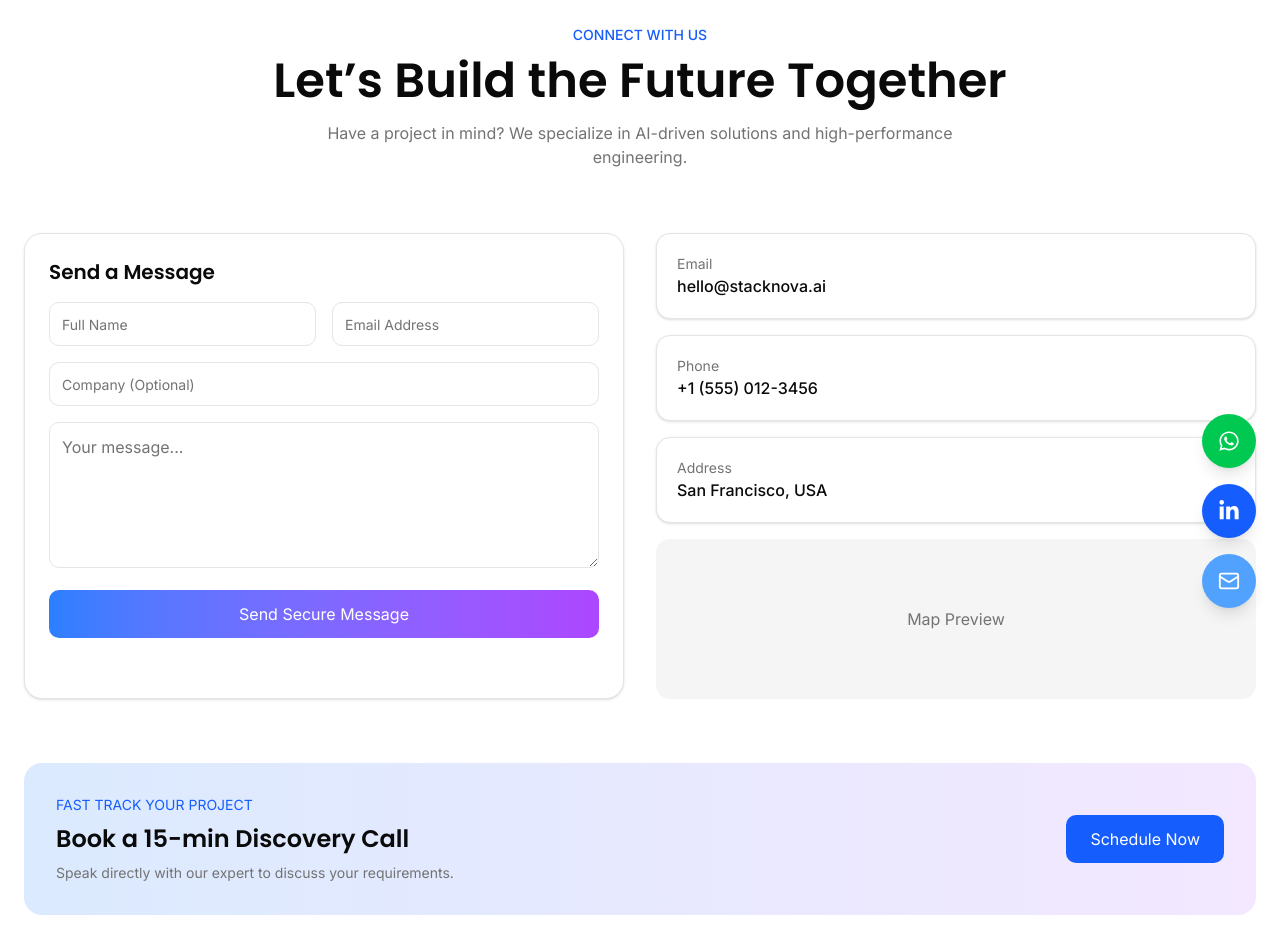
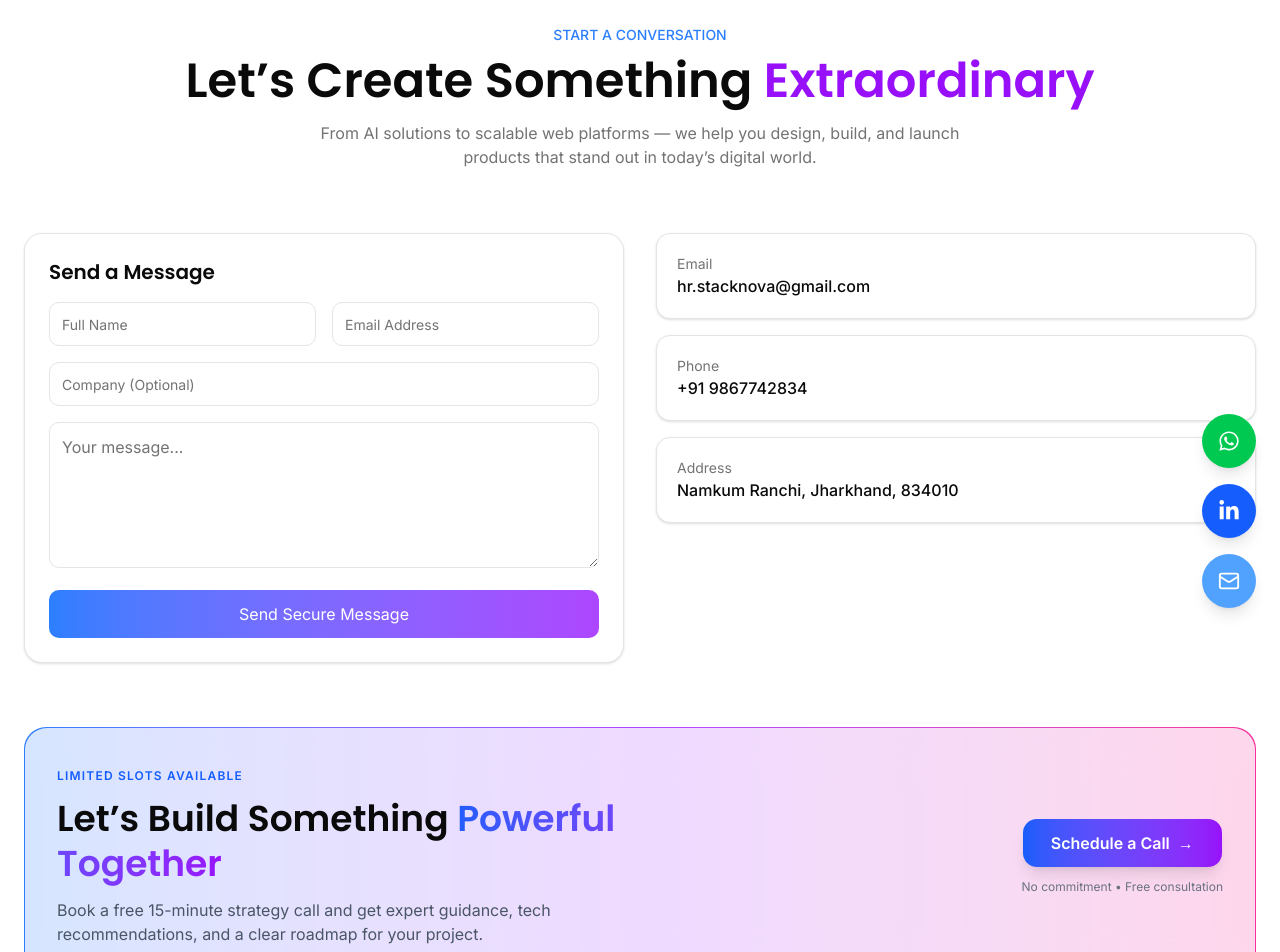
Before and after one commit to hemantgupta98/StackNova, a Next.js app in the folder frontend/: page /src/contact in a window 1280 px wide. Shown: the part 120-1072 px from the top of the page. Built offline with nearby package versions, Linux system fonts and the light colour scheme.

Commit message:
Update contact ui

```diff
--- a/frontend/app/src/contact/page.tsx
+++ b/frontend/app/src/contact/page.tsx
@@ -1,8 +1,14 @@
 "use client";
 
+import dynamic from "next/dynamic";
 import { Input } from "@/components/ui/input";
-import React from "react";
+
 import { useForm, SubmitHandler } from "react-hook-form";
+
+const Map = dynamic(() => import("@/components/ui/map"), {
+  ssr: false,
+  loading: () => <div className="h-100 w-full rounded-xl bg-muted" />,
+});
 
 type message = {
   name: string;
@@ -59,22 +65,23 @@ export default function ContactPage() {
 
       {/* Hero */}
       <section className="text-center py-16 px-6">
-        <p className="text-sm text-blue-600 font-medium mb-3">
-          CONNECT WITH US
+        <p className="text-sm text-blue-500 font-medium mb-3">
+          START A CONVERSATION
         </p>
         <h2 className="text-4xl md:text-5xl font-bold mb-4">
-          Let’s Build the Future Together
+          Let’s Create Something{" "}
+          <span className="text-purple-600">Extraordinary</span>
         </h2>
         <p className="text-muted-foreground max-w-2xl mx-auto">
-          Have a project in mind? We specialize in AI-driven solutions and
-          high-performance engineering.
+          From AI solutions to scalable web platforms — we help you design,
+          build, and launch products that stand out in today’s digital world.
         </p>
       </section>
 
       {/* Main Grid */}
       <section className="max-w-7xl mx-auto px-6 grid md:grid-cols-2 gap-8 pb-16">
         {/* Form */}
-        <div className="bg-card border border-border p-6 rounded-2xl shadow-sm">
+        <div className="bg-card max-h-120 border border-border p-6 rounded-2xl shadow-sm">
           <h3 className="text-xl font-semibold mb-4">Send a Message</h3>
 
           {/* Form logic added below - UI structure unchanged */}
@@ -143,42 +150,63 @@ export default function ContactPage() {
         <div className="space-y-4">
           <div className="bg-card border border-border p-5 rounded-xl shadow-sm">
             <p className="text-sm text-muted-foreground">Email</p>
-            <p className="font-medium">hello@stacknova.ai</p>
+            <p className="font-medium">hr.stacknova@gmail.com</p>
           </div>
 
           <div className="bg-card border border-border p-5 rounded-xl shadow-sm">
             <p className="text-sm text-muted-foreground">Phone</p>
-            <p className="font-medium">+1 (555) 012-3456</p>
+            <p className="font-medium">+91 9867742834</p>
           </div>
 
           <div className="bg-card border border-border p-5 rounded-xl shadow-sm">
             <p className="text-sm text-muted-foreground">Address</p>
-            <p className="font-medium">San Francisco, USA</p>
+            <p className="font-medium">Namkum Ranchi, Jharkhand, 834010</p>
           </div>
 
-          <div className="bg-muted h-40 rounded-xl flex items-center justify-center text-muted-foreground">
-            Map Preview
-          </div>
+          <div className="bg-muted  rounded-xl flex items-center justify-center text-muted-foreground"></div>
         </div>
       </section>
 
       {/* CTA */}
-      <section className="max-w-7xl mx-auto px-6 pb-16">
-        <div className="bg-linear-to-r from-blue-100 to-purple-100 p-8 rounded-2xl flex flex-col md:flex-row items-center justify-between gap-4">
-          <div>
-            <p className="text-sm text-blue-600 mb-2">
-              FAST TRACK YOUR PROJECT
-            </p>
-            <h3 className="text-2xl font-bold mb-2">
-              Book a 15-min Discovery Call
-            </h3>
-            <p className="text-muted-foreground text-sm">
-              Speak directly with our expert to discuss your requirements.
-            </p>
+
+      <section className="max-w-7xl mx-auto px-6 pb-20">
+        <div className="relative overflow-hidden rounded-3xl p-px bg-linear-to-r from-blue-500 via-purple-500 to-pink-500">
+          {/* Glass Card */}
+          <div className="bg-white/80 backdrop-blur-xl rounded-3xl px-8 py-10 flex flex-col md:flex-row items-center justify-between gap-6">
+            {/* Left Content */}
+            <div className="max-w-xl">
+              <p className="text-xs tracking-widest text-blue-600 font-semibold mb-3 uppercase">
+                Limited Slots Available
+              </p>
+
+              <h3 className="text-3xl md:text-4xl font-bold mb-3 leading-tight">
+                Let’s Build Something
+                <span className="bg-linear-to-r from-blue-600 to-purple-600 bg-clip-text text-transparent">
+                  {" "}
+                  Powerful Together
+                </span>
+              </h3>
+
+              <p className="text-gray-600 text-sm md:text-base">
+                Book a free 15-minute strategy call and get expert guidance,
+                tech recommendations, and a clear roadmap for your project.
+              </p>
+            </div>
+
+            {/* Right CTA */}
+            <div className="flex flex-col items-center gap-3">
+              <button className="group relative inline-flex items-center justify-center px-7 py-3 font-semibold text-white bg-linear-to-r from-blue-600 to-purple-600 rounded-xl shadow-lg hover:shadow-xl transition-all duration-300">
+                Schedule a Call
+                <span className="ml-2 group-hover:translate-x-1 transition-transform">
+                  →
+                </span>
+              </button>
+
+              <p className="text-xs text-gray-500">
+                No commitment • Free consultation
+              </p>
+            </div>
           </div>
-          <button className="bg-blue-600 text-white px-6 py-3 rounded-lg">
-            Schedule Now
-          </button>
         </div>
       </section>
     </div>
--- /dev/null
+++ b/frontend/components/ui/map.tsx
@@ -0,0 +1,71 @@
+/* eslint-disable @typescript-eslint/no-explicit-any */
+"use client";
+
+import { MapContainer, TileLayer } from "react-leaflet";
+import L from "leaflet";
+import "leaflet/dist/leaflet.css";
+
+// Fix default marker asset URLs for bundlers
+import markerIcon2x from "leaflet/dist/images/marker-icon-2x.png";
+import markerIcon from "leaflet/dist/images/marker-icon.png";
+import markerShadow from "leaflet/dist/images/marker-shadow.png";
+
+const markerIcon2xUrl =
+  typeof markerIcon2x === "string" ? markerIcon2x : (markerIcon2x as any).src;
+const markerIconUrl =
+  typeof markerIcon === "string" ? markerIcon : (markerIcon as any).src;
+const markerShadowUrl =
+  typeof markerShadow === "string" ? markerShadow : (markerShadow as any).src;
+
+delete (L.Icon.Default.prototype as any)._getIconUrl;
+L.Icon.Default.mergeOptions({
+  iconRetinaUrl: markerIcon2xUrl,
+  iconUrl: markerIconUrl,
+  shadowUrl: markerShadowUrl,
+});
+
+export default function MapComponent() {
+  const position: [number, number] = [22.8046, 86.2029];
+
+  const onMapCreated = (map: L.Map) => {
+    map.setView(position, 13);
+    // Lock panning so the fixed overlay pin stays on the user's location
+    map.dragging.disable();
+    map.touchZoom.disable();
+    map.scrollWheelZoom.disable();
+    map.doubleClickZoom.disable();
+    map.boxZoom.disable();
+    map.keyboard.disable();
+  };
+
+  return (
+    <div className="relative">
+      <MapContainer
+        center={position}
+        zoom={13}
+        className="w-full rounded-xl"
+        style={{ height: "400px" }}
+      >
+        <TileLayer url="https://{s}.tile.openstreetmap.org/{z}/{x}/{y}.png" />
+      </MapContainer>
+
+      {/* Fixed small center pin overlay */}
+      <div className="pointer-events-none absolute left-1/2 top-1/2 -translate-x-1/2 -translate-y-1/2">
+        <svg
+          width="20"
+          height="20"
+          viewBox="0 0 24 24"
+          fill="none"
+          xmlns="http://www.w3.org/2000/svg"
+          aria-hidden="true"
+        >
+          <path
+            d="M12 2C8.68629 2 6 4.68629 6 8C6 12.5 12 20 12 20C12 20 18 12.5 18 8C18 4.68629 15.3137 2 12 2Z"
+            fill="#1976D2"
+          />
+          <circle cx="12" cy="8" r="2" fill="white" />
+        </svg>
+      </div>
+    </div>
+  );
+}
--- a/frontend/package.json
+++ b/frontend/package.json
@@ -11,6 +11,7 @@
   "dependencies": {
     "class-variance-authority": "^0.7.1",
     "clsx": "^2.1.1",
+    "leaflet": "^1.9.4",
     "lucide-react": "^1.14.0",
     "next": "^16.2.4",
     "next-themes": "^0.4.6",
@@ -19,6 +20,7 @@
     "react-dom": "^18.2.0",
     "react-hook-form": "^7.74.0",
     "react-icons": "^5.6.0",
+    "react-leaflet": "^4.2.1",
     "shadcn": "^4.6.0",
     "sonner": "^2.0.7",
     "tailwind-merge": "^3.5.0",
@@ -26,6 +28,7 @@
   },
   "devDependencies": {
     "@tailwindcss/postcss": "^4",
+    "@types/leaflet": "^1.9.21",
     "@types/node": "^20",
     "@types/react": "^18.3.28",
     "@types/react-dom": "^18.3.7",
```
Also changed, not shown: 1 other file (tests, documents, lock files or other folders).
